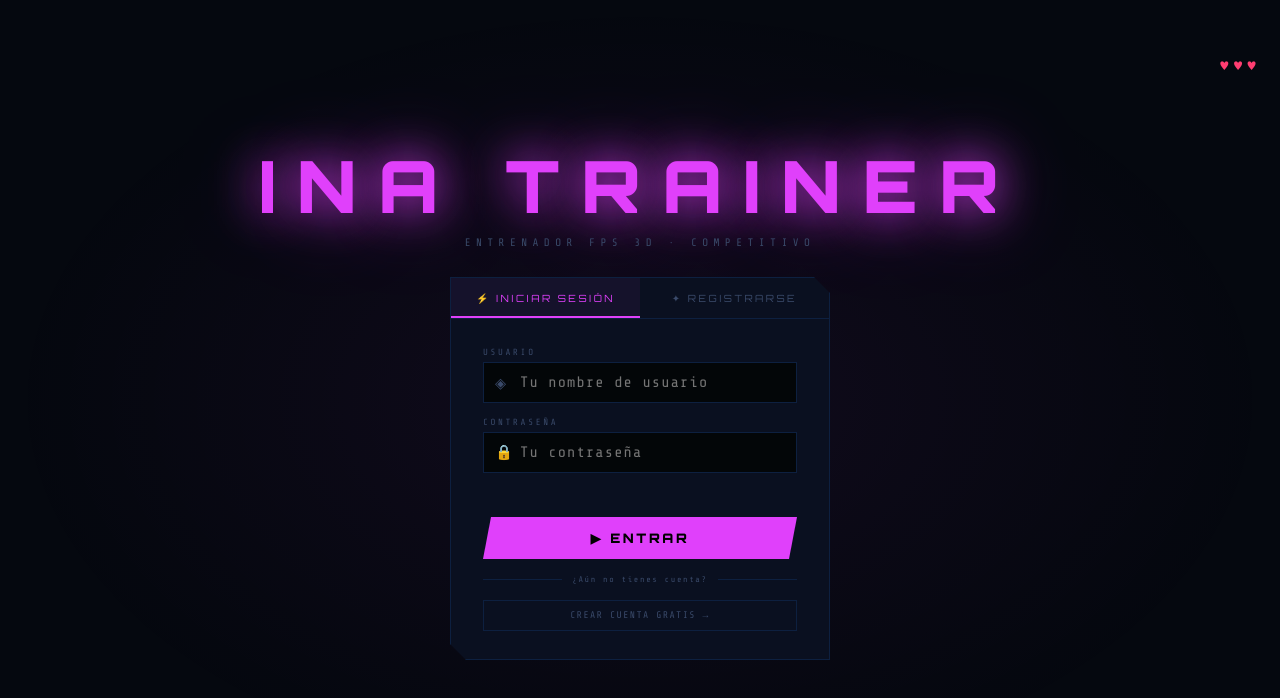
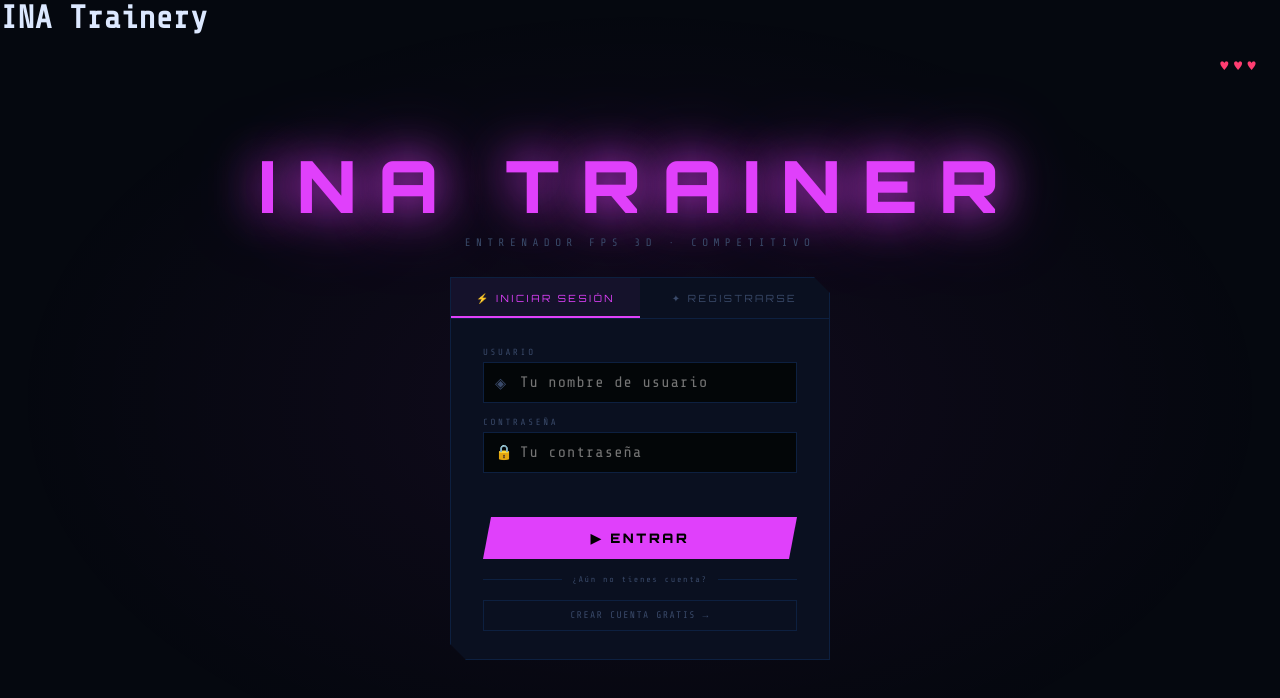
Before and after one commit to ina816540/online, a website: page index.html in a window 1280 px wide. Drawn offline with nearby package versions, Linux system fonts and the light colour scheme.

Commit message:
Update index.html

```diff
--- a/index.html
+++ b/index.html
@@ -4,6 +4,7 @@
 <meta charset="UTF-8">
 <meta name="viewport" content="width=device-width, initial-scale=1.0">
 <title>INA TRAINER</title>
+<h1>INA Trainery</h1>
 <meta name="description" content="INA Trainer es un entrenador online donde puedes mejorar tus habilidades y practicar.">
 
 <meta name="keywords" content="inatrainery, ina trainer, entrenador online, juego ina trainer">
```
